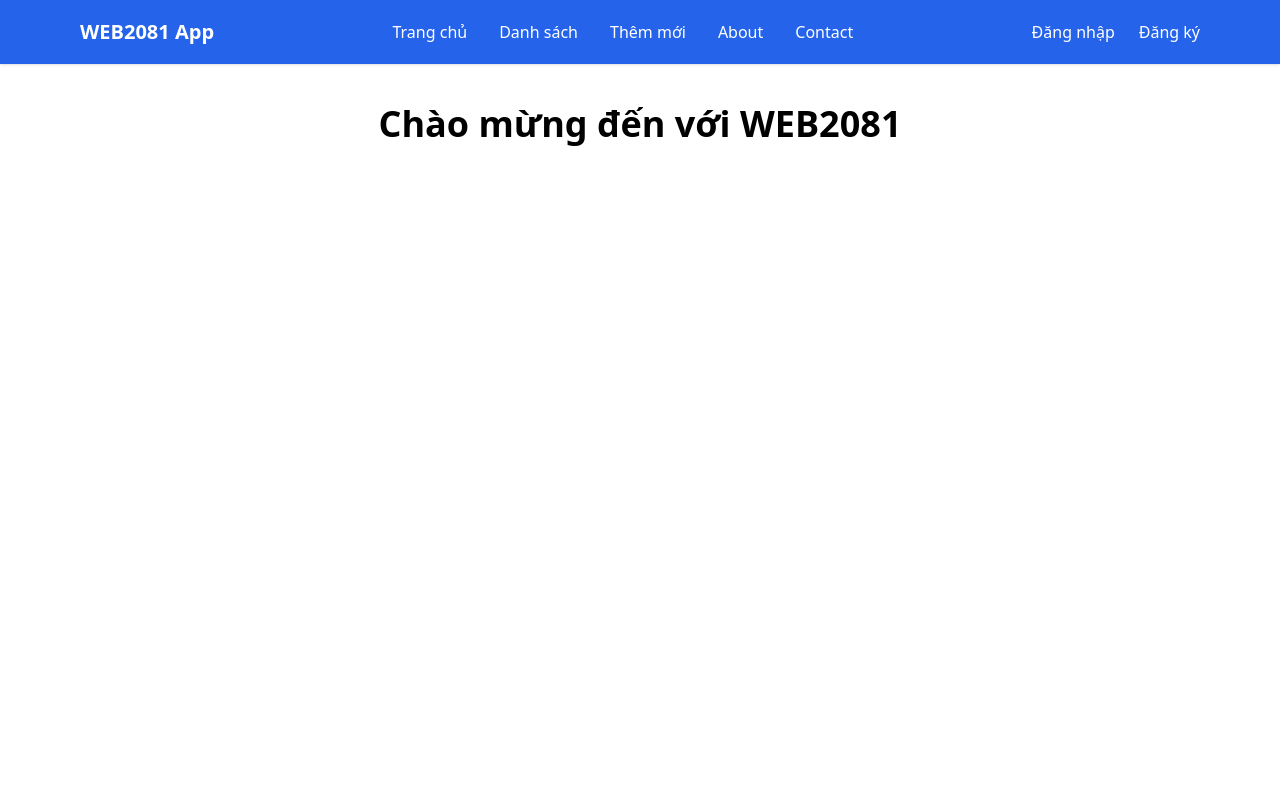
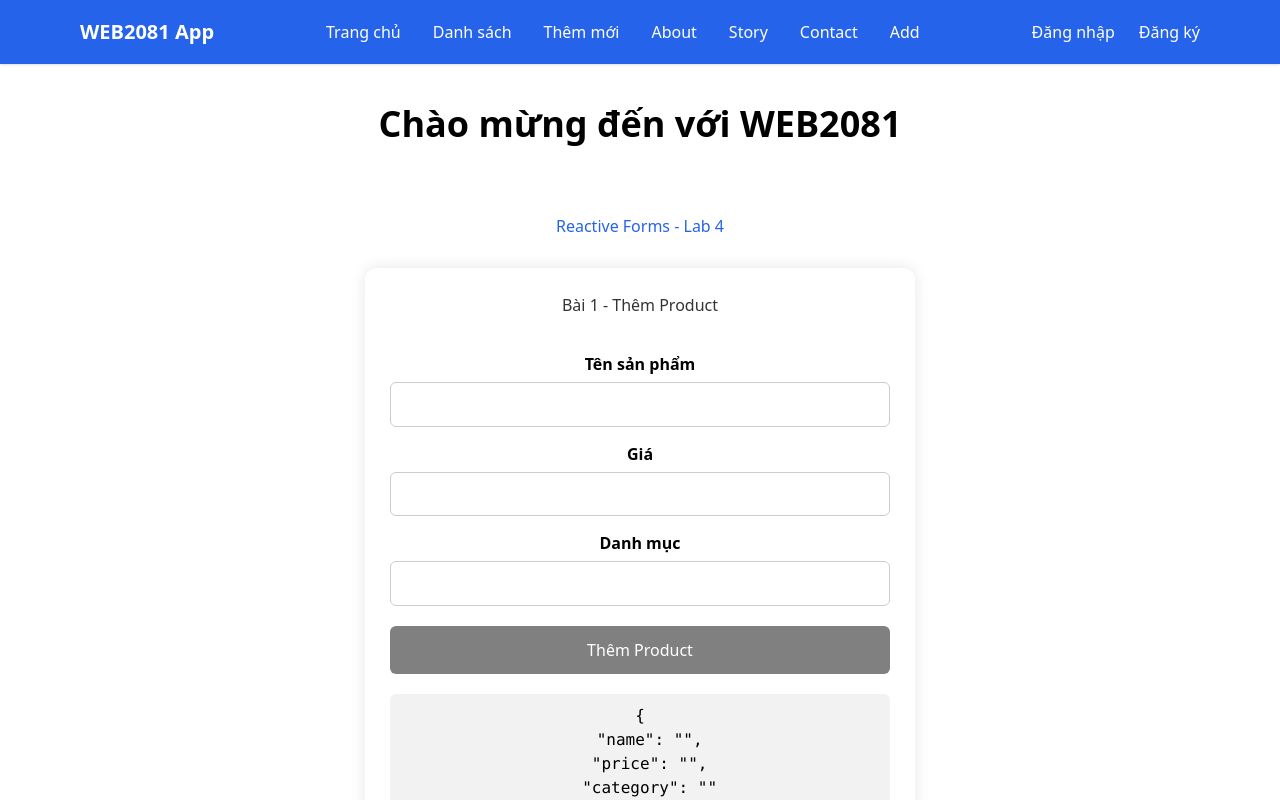
Before and after one commit to anhvu206/phanhvu, an Angular app: page /add-story in a window 1280 px wide. Before the commit this address led to /. Shown: the top 800 px of the page. Built offline with nearby package versions, Linux system fonts and the light colour scheme.

Commit message:
Hoan thanh Lab 4 - Reactive Forms

```diff
--- /dev/null
+++ b/src/app/add-story/add-story.css
@@ -0,0 +1,111 @@
+* {
+  margin: 0;
+  padding: 0;
+  box-sizing: border-box;
+}
+
+body {
+  background: #f4f6f9;
+}
+
+h1 {
+  text-align: center;
+  margin: 30px;
+  color: #2563eb;
+}
+
+.card {
+  width: 550px;
+
+  margin: 30px auto;
+
+  background: white;
+
+  padding: 25px;
+
+  border-radius: 12px;
+
+  box-shadow: 0 0 15px rgba(0, 0, 0, 0.1);
+}
+
+h2 {
+  text-align: center;
+
+  margin-bottom: 20px;
+
+  color: #333;
+}
+
+form {
+  display: flex;
+
+  flex-direction: column;
+}
+
+label {
+  margin-top: 15px;
+
+  font-weight: bold;
+}
+
+input {
+  margin-top: 6px;
+
+  padding: 10px;
+
+  border: 1px solid #ccc;
+
+  border-radius: 6px;
+
+  font-size: 15px;
+}
+
+input:focus {
+  outline: none;
+
+  border: 1px solid royalblue;
+}
+
+button {
+  margin-top: 20px;
+
+  padding: 12px;
+
+  border: none;
+
+  border-radius: 6px;
+
+  background: royalblue;
+
+  color: white;
+
+  font-size: 16px;
+
+  cursor: pointer;
+}
+
+button:hover {
+  background: #003cff;
+}
+
+button:disabled {
+  background: gray;
+}
+
+.error {
+  color: red;
+
+  margin-top: 5px;
+
+  font-size: 14px;
+}
+
+pre {
+  margin-top: 20px;
+
+  background: #f2f2f2;
+
+  padding: 10px;
+
+  border-radius: 6px;
+}
--- /dev/null
+++ b/src/app/add-story/add-story.html
@@ -0,0 +1,97 @@
+<h1>Reactive Forms - Lab 4</h1>
+
+<!-- ==================== Bài 1 ==================== -->
+
+<div class="card">
+  <h2>Bài 1 - Thêm Product</h2>
+
+  <form [formGroup]="productForm" (ngSubmit)="submitProduct()">
+    <label>Tên sản phẩm</label>
+
+    <input type="text" formControlName="name" />
+
+    @if (name?.invalid && name?.touched) {
+      <p class="error">Tên sản phẩm bắt buộc</p>
+    }
+
+    <label>Giá</label>
+
+    <input type="number" formControlName="price" />
+
+    @if (price?.invalid && price?.touched) {
+      <p class="error">Giá phải lớn hơn 0</p>
+    }
+
+    <label>Danh mục</label>
+
+    <input type="text" formControlName="category" />
+
+    <button type="submit" [disabled]="productForm.invalid">Thêm Product</button>
+  </form>
+
+  <pre>{{ productForm.value | json }}</pre>
+</div>
+
+<!-- ==================== Bài 2 ==================== -->
+
+<div class="card">
+  <h2>Bài 2 - Đăng ký tài khoản</h2>
+
+  <form [formGroup]="registerForm" (ngSubmit)="submitRegister()">
+    <label>Username</label>
+
+    <input type="text" formControlName="username" />
+
+    @if (username?.invalid && username?.touched) {
+      <p class="error">Username bắt buộc</p>
+    }
+
+    <label>Email</label>
+
+    <input type="email" formControlName="email" />
+
+    @if (email?.invalid && email?.touched) {
+      <p class="error">Email bắt buộc</p>
+    }
+
+    <label>Password</label>
+
+    <input type="password" formControlName="password" />
+
+    @if (password?.invalid && password?.touched) {
+      <p class="error">Password phải từ 6 ký tự</p>
+    }
+
+    <button type="submit" [disabled]="registerForm.invalid">Đăng ký</button>
+  </form>
+
+  <pre>{{ registerForm.value | json }}</pre>
+</div>
+
+<!-- ==================== Bài 3 ==================== -->
+
+<div class="card">
+  <h2>Bài 3 - Validation với get()</h2>
+
+  <form [formGroup]="loginForm" (ngSubmit)="submitLogin()">
+    <label>Username</label>
+
+    <input type="text" formControlName="username" />
+
+    @if (loginUsername?.invalid && loginUsername?.touched) {
+      <p class="error">Username không được để trống</p>
+    }
+
+    <label>Password</label>
+
+    <input type="password" formControlName="password" />
+
+    @if (loginPassword?.invalid && loginPassword?.touched) {
+      <p class="error">Password không hợp lệ</p>
+    }
+
+    <button type="submit" [disabled]="loginForm.invalid">Đăng nhập</button>
+  </form>
+
+  <pre>{{ loginForm.value | json }}</pre>
+</div>
--- /dev/null
+++ b/src/app/add-story/add-story.ts
@@ -0,0 +1,90 @@
+import { Component } from '@angular/core';
+import {
+  FormBuilder,
+  FormGroup,
+  ReactiveFormsModule,
+  Validators,
+} from '@angular/forms';
+import { JsonPipe } from '@angular/common';
+
+@Component({
+  selector: 'app-add-story',
+  imports: [ReactiveFormsModule, JsonPipe],
+  templateUrl: './add-story.html',
+  styleUrl: './add-story.css',
+})
+export class AddStory {
+  // Bài 1
+  productForm: FormGroup;
+
+  // Bài 2
+  registerForm: FormGroup;
+
+  // Bài 3
+  loginForm: FormGroup;
+
+  constructor(private fb: FormBuilder) {
+    // Bài 1
+    this.productForm = this.fb.group({
+      name: ['', Validators.required],
+      price: ['', Validators.min(1)],
+      category: [''],
+    });
+
+    // Bài 2
+    this.registerForm = this.fb.group({
+      username: ['', Validators.required],
+      email: ['', Validators.required],
+      password: ['', [Validators.required, Validators.minLength(6)]],
+    });
+
+    // Bài 3
+    this.loginForm = this.fb.group({
+      username: ['', Validators.required],
+      password: ['', [Validators.required, Validators.minLength(6)]],
+    });
+  }
+
+  // Product
+  get name() {
+    return this.productForm.get('name');
+  }
+
+  get price() {
+    return this.productForm.get('price');
+  }
+
+  // Register
+  get username() {
+    return this.registerForm.get('username');
+  }
+
+  get email() {
+    return this.registerForm.get('email');
+  }
+
+  get password() {
+    return this.registerForm.get('password');
+  }
+
+  // Login
+  get loginUsername() {
+    return this.loginForm.get('username');
+  }
+
+  get loginPassword() {
+    return this.loginForm.get('password');
+  }
+
+  submitProduct() {
+    console.log(this.productForm.value);
+  }
+
+  submitRegister() {
+    console.log(this.registerForm.value);
+  }
+
+  submitLogin() {
+    console.log(this.loginForm.value);
+  }
+}
--- a/src/app/app.html
+++ b/src/app/app.html
@@ -9,7 +9,9 @@
       <a href="#" class="hover:text-gray-200">Danh sách</a>
       <a href="#" class="hover:text-gray-200">Thêm mới</a>
       <a routerLink="/about" class="hover:text-gray-200">About</a>
+      <a routerLink="/stories" class="hover:text-gray-200">Story</a>
       <a routerLink="/contact" class="hover:text-gray-200">Contact</a>
+      <a routerLink="/add-story" class="hover:text-gray-200">Add</a>
     </div>
 
     <div class="hidden md:flex items-center space-x-6">
--- a/src/app/app.routes.ts
+++ b/src/app/app.routes.ts
@@ -3,6 +3,7 @@ import { Home } from './home/home';
 import { About } from './pages/about/about';
 import { Contact } from './contact/contact';
 import { Stories } from './pages/stories/stories';
+import { AddStory } from './add-story/add-story';
 
 export const routes: Routes = [
   { path: '', component: Home },
@@ -10,4 +11,7 @@ export const routes: Routes = [
   { path: 'about', component: About },
   { path: 'contact', component: Contact },
   { path: 'stories', component: Stories },
+
+  // Buổi 4
+  { path: 'add-story', component: AddStory },
 ];
--- a/src/app/pages/stories/stories.ts
+++ b/src/app/pages/stories/stories.ts
@@ -22,8 +22,7 @@ export class Stories {
       views: 90000,
       year: 1999,
       category: 'Hành động',
-      image:
-        'https://encrypted-tbn0.gstatic.com/images?q=tbn:ANd9GcQoR-8MB-n3RIvf0F3B7T-CDft3KIw_AaxlNl5ahuSvop9jgkrudVfGRx0&s',
+      image: 'https://picsum.photos/100?2',
     },
     {
       title: 'Doraemon',
@@ -55,8 +54,7 @@ export class Stories {
       views: 85000,
       year: 2001,
       category: 'Shounen',
-      image:
-        'https://encrypted-tbn0.gstatic.com/images?q=tbn:ANd9GcQoR-8MB-n3RIvf0F3B7T-CDft3KIw_AaxlNl5ahuSvop9jgkrudVfGRx0&s',
+      image: 'https://picsum.photos/100?6',
     },
   ];
 }
```
